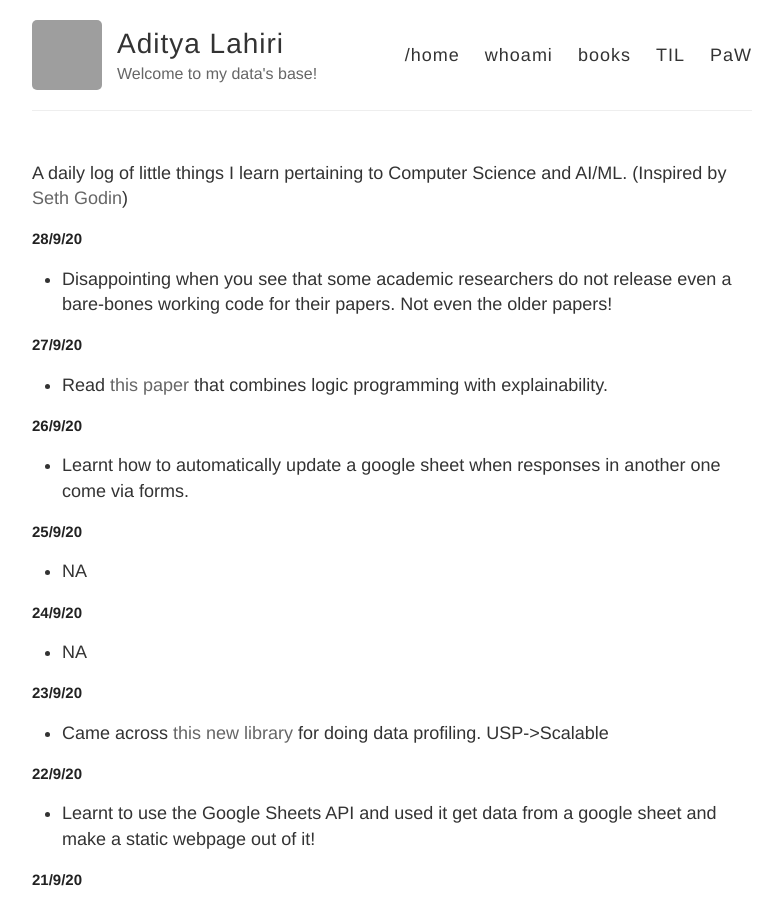
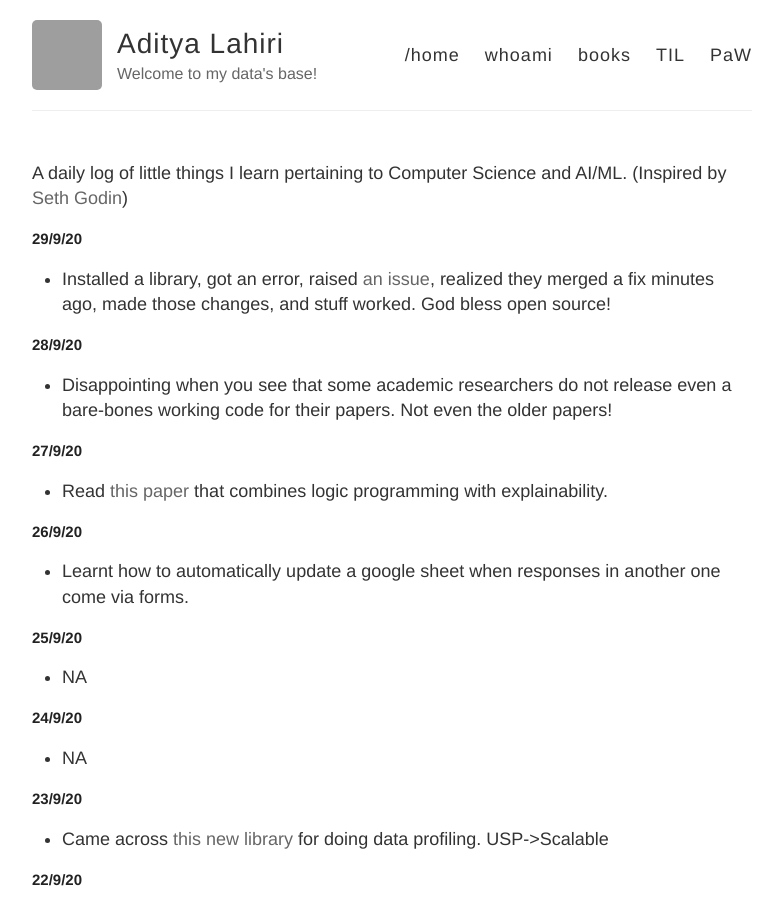
Before and after one commit to adityalahiri/adityalahiri.github.io, a Jekyll site: the page built from TIL.md, in a window 1280 px wide and 900 px high. Shown: the whole window, without its empty margins (248-1030 px from the left). Built offline with Jekyll 4.4.1, drawn with Linux system fonts in a browser that asks for light colours; our own code applies the rules of GitHub Pages for plain Markdown files; grey boxes are pictures that could not be loaded.

Commit message:
Update for 29/9

```diff
--- a/TIL.md
+++ b/TIL.md
@@ -1,5 +1,9 @@
 A daily log of little things I learn pertaining to Computer Science and AI/ML.
 (Inspired by [Seth Godin](https://seths.blog/))
+
+## 29/9/20
+
+* Installed a library, got an error, raised [an issue](https://github.com/Trusted-AI/AIX360/issues/104), realized they merged a fix minutes ago, made those changes, and stuff worked. God bless open source!
 
 ## 28/9/20
 
```
